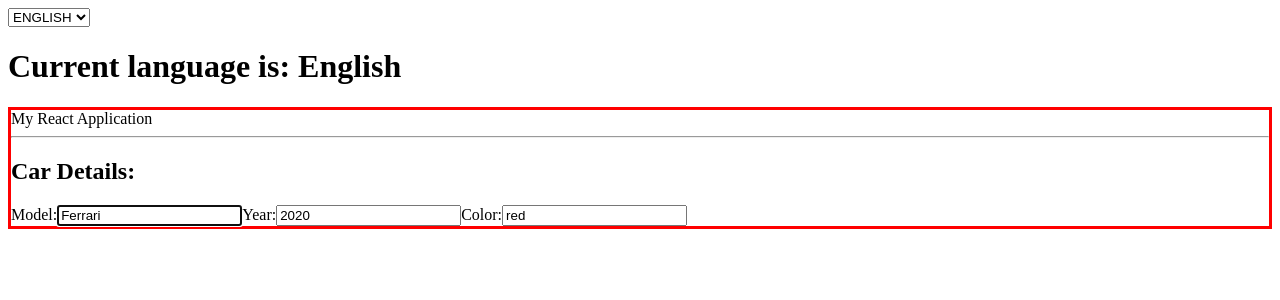
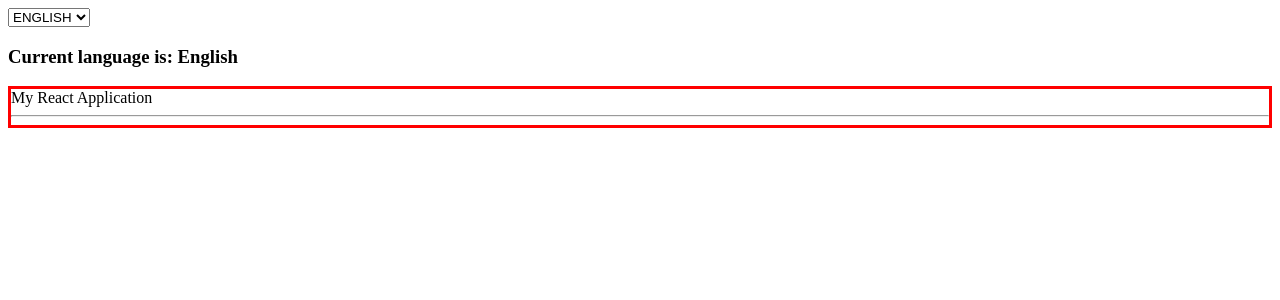
Before and after one commit to EnzoSt/react-exercises, a React (Create React App) app: page / in a window 1280 px wide. Shown: the top 300 px of the page. Built offline with nearby package versions, Linux system fonts and the light colour scheme.

Commit message:
useContext

```diff
--- a/src/App.js
+++ b/src/App.js
@@ -15,7 +15,7 @@ import { DisplayLanguage } from "./DisplayLanguage";
 // import { GithubUserList } from "./GithubUserList";
 // import { HookCounter } from "./HookCounter";
 // import { FilteredList } from "./FilteredList";
-import { CarDetails } from "./CarDetails";
+// import { CarDetails } from "./CarDetails";
 // import { ControlledForm } from "./controlledForm";
 // import { GithubUser } from "./GithubUser";
 // import { Sum } from "./Sum";
@@ -34,11 +34,11 @@ import { CarDetails } from "./CarDetails";
 
 // ];
 
-const CarDefault = {
-  model: "Ferrari",
-  year: "2020",
-  color: "red"
-};
+// const CarDefault = {
+//   model: "Ferrari",
+//   year: "2020",
+//   color: "red"
+// };
 
 export function App() {
   // const [showCounter, setShowCounter] = useState(true);
@@ -58,7 +58,7 @@ export function App() {
             <DisplayLanguage />
           </LanguageContext.Provider>
         <Container title="My React Application">
-          <CarDetails initialData={CarDefault} />
+          {/* <CarDetails initialData={CarDefault} /> */}
           {/* <FilteredList items={users} /> */}
           {/* <GithubUser username="enzoSt" /> */}
           {/* <ControlledForm /> */}
--- a/src/DisplayLanguage.js
+++ b/src/DisplayLanguage.js
@@ -1,28 +1,51 @@
-import React from "react";
+import { useContext } from "react";
 import { LanguageContext } from "./LanguageContext";
+
+export function DisplayLanguage() {
+  const Language = useContext(LanguageContext);
 
   const Strings = {
     en: {
       CurrentLanguage: "Current language is: English",
     },
+
     it: {
       CurrentLanguage: "La lingua attuale è: Italiano",
     },
   };
 
+  return (
+    <div>
+      <h3>{Strings[Language].CurrentLanguage}</h3>
+    </div>
+  );
+}
 
-export class DisplayLanguage extends React.Component {
-  render() {
-    return <div>
-      <LanguageContext.Consumer>
-          {Language => {
-            return(
-              <div>
-                <h1>{Strings[Language].CurrentLanguage}</h1>
-              </div>
-            )
-          }}
-        </LanguageContext.Consumer>
-    </div>;
-  }
-}
+// import React from "react";
+// import { LanguageContext } from "./LanguageContext";
+
+
+// const Strings = {
+//   en: {
+//     CurrentLanguage: "Current language is: English",
+//   },
+//   it: {
+//     CurrentLanguage: "La lingua attuale è: Italiano",
+//   },
+// };
+
+// export class DisplayLanguage extends React.Component {
+//   render() {
+//     return <div>
+//       <LanguageContext.Consumer>
+//           {Language => {
+//             return(
+//               <div>
+//                 <h3>{Strings[Language].CurrentLanguage}</h3>
+//               </div>
+//             )
+//           }}
+//         </LanguageContext.Consumer>
+//     </div>;
+//   }
+// }
```
Lines whose indentation alone changed are shown as unchanged.
